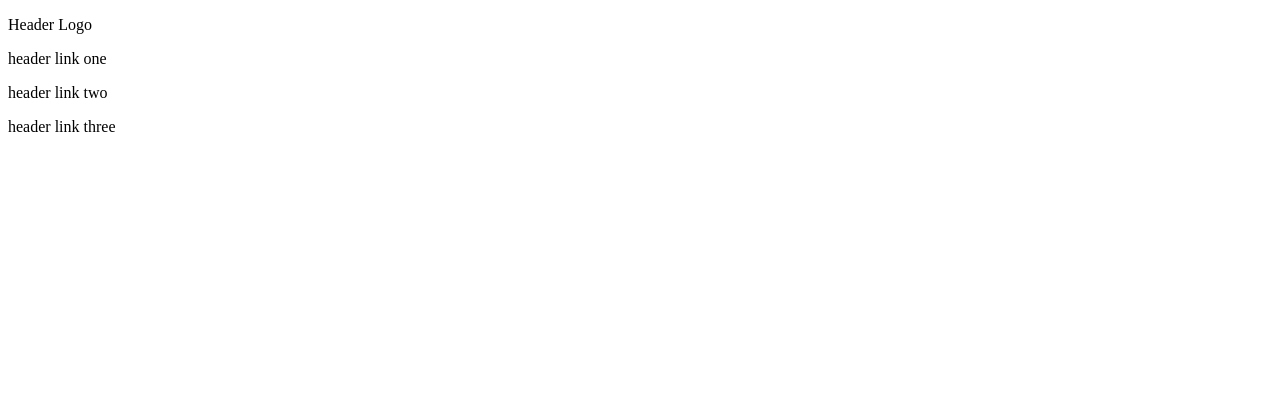
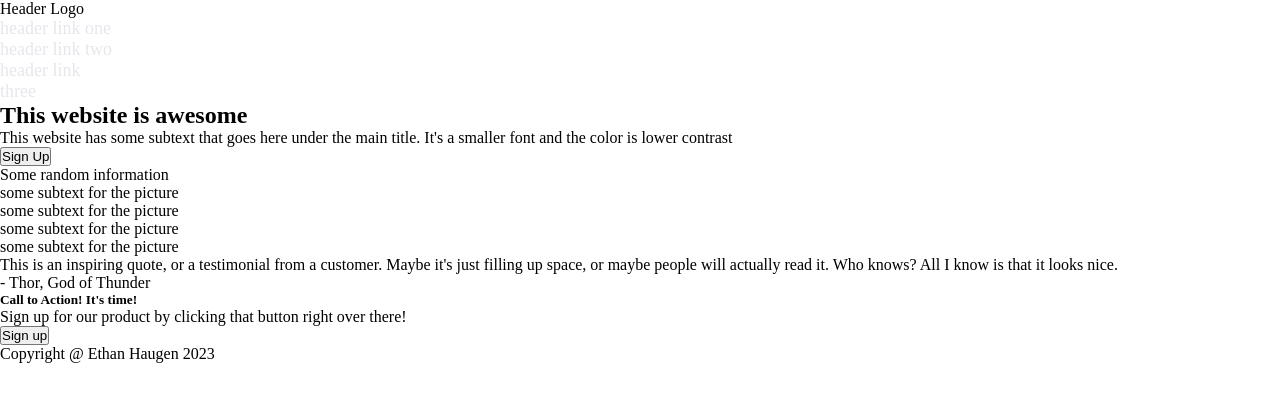
Before and after one commit to ethanmmhaugen/Odin-Project, a plain HTML site: page projects/landing-page/index.html in a window 1280 px wide. Drawn offline with Linux system fonts and the light colour scheme.

Commit message:
Creates all HTML objects
all necessary divs should be in place with classes and ids. Very little CSS done.

```diff
--- a/projects/landing-page/index.html
+++ b/projects/landing-page/index.html
@@ -3,23 +3,74 @@
 <head>
     <meta charset="UTF-8">
     <meta name="viewport" content="width=device-width, initial-scale=1.0">
+    <link href="landing-page.css" rel="stylesheet">
     <title>Document</title>
 </head>
 <body>
-    <div class="top">
-        <div class="header">
-            <div class="logo">
-                <p>Header Logo</p>
+    <div class="container">
+        <div id="top">
+            <div id="header">
+                <div id="logo">
+                    <p>Header Logo</p>
+                </div>
+                <div id="links">
+                    <p class="link-items">header link one</p>
+                    <p class="link-items">header link two</p>
+                    <p class="link-items">header link three</p>
+                </div>
             </div>
-            <div class="links">
-                <p>header link one</p>
-                <p>header link two</p>
-                <p>header link three</p>
+            <div id="top-content">
+                <div class="about">
+                    <h2>This website is awesome</h2>
+                    <p>This website has some subtext that goes here under the main title. It's a smaller font and the color is lower contrast</p>
+                    <button id="call-to-action-button">Sign Up</button>
+                </div>
+                <link href="">
             </div>
         </div>
+        <div class="middle">
+            <div class="centered-text" id="middle-text">
+                <p>Some random information</p>
+            </div>
+            <div id="middle-pictures-container">
+                <div class="middle-pictures-content" id="mid-pic1">
+                    <link href="">
+                    <p>some subtext for the picture</p>
+                </div>
+                <div class="middle-pictures-content" id="mid-pic2">
+                    <link href="">
+                    <p>some subtext for the picture</p>
+                </div>
+                <div class="middle-pictures-content" id="mid-pic3">
+                    <link href="">
+                    <p>some subtext for the picture</p>
+                </div>
+                <div class="middle-pictures-content" id="mid-pic4">
+                    <link href="">
+                    <p>some subtext for the picture</p>
+                </div>
+            </div>
+        </div>
+        <div class="lower">
+            <div id="quote-container">
+                <p id="quote">This is an inspiring quote, or a testimonial from a customer. Maybe it's just filling up space, or maybe people will actually read it. Who knows? All I know is that it looks nice.</p>
+                <p id="quote-author">- Thor, God of Thunder</p>
+            </div>
+        </div>
+        <div class="bottom">
+            <div id="call-to-action-container">
+                <div id="call-to-action-words">
+                    <h5>Call to Action! It's time!</h5>
+                    <p>Sign up for our product by clicking that button right over there!</p>
+                </div>
+                <button class="call-to-action-button" id="bottom-button">Sign up</button>
+
+            </div>
+        </div>
+        <div class="footer">
+            <p id="copyright">Copyright @ Ethan Haugen 2023</p>
+        </div>
     </div>
-    <div class="middle"></div>
-    <div class="bottom"></div>
-    <div class="footer"></div>
+
 </body>
 </html>
--- a/projects/landing-page/landing-page.css
+++ b/projects/landing-page/landing-page.css
@@ -0,0 +1,61 @@
+* {
+    margin: 0;
+    padding: 0;
+    box-sizing: border-box;
+  }
+
+.body{
+    height: 5000px;
+    width: auto;
+}
+
+.container{
+    height: 100%;
+    width: auto;
+}
+
+.top{
+    height: 30%;
+    background-color: #1f2937;
+}
+
+.header{
+    flex-direction: row;
+    display: flex;
+    flex: 1;
+}
+
+.logo{
+    flex-basis: 20%;
+    margin-left: 100px;
+    flex: 1;
+}
+
+.links{
+    flex-basis: 80%;
+    flex-direction: row;
+    display: flex;
+    margin-left: 400px;
+    justify-content: space-between;
+    margin-right: 50px;
+}
+
+.link-items{
+    width: 120px;
+    height: auto;
+    display: flex;
+    font-size: 18px;
+    color: #E5E7EB;
+}
+
+.middle{
+    height: 30%;
+}
+
+.bottom{
+    height: 30%;
+}
+
+.footer{
+    height: 10%;
+}
```
